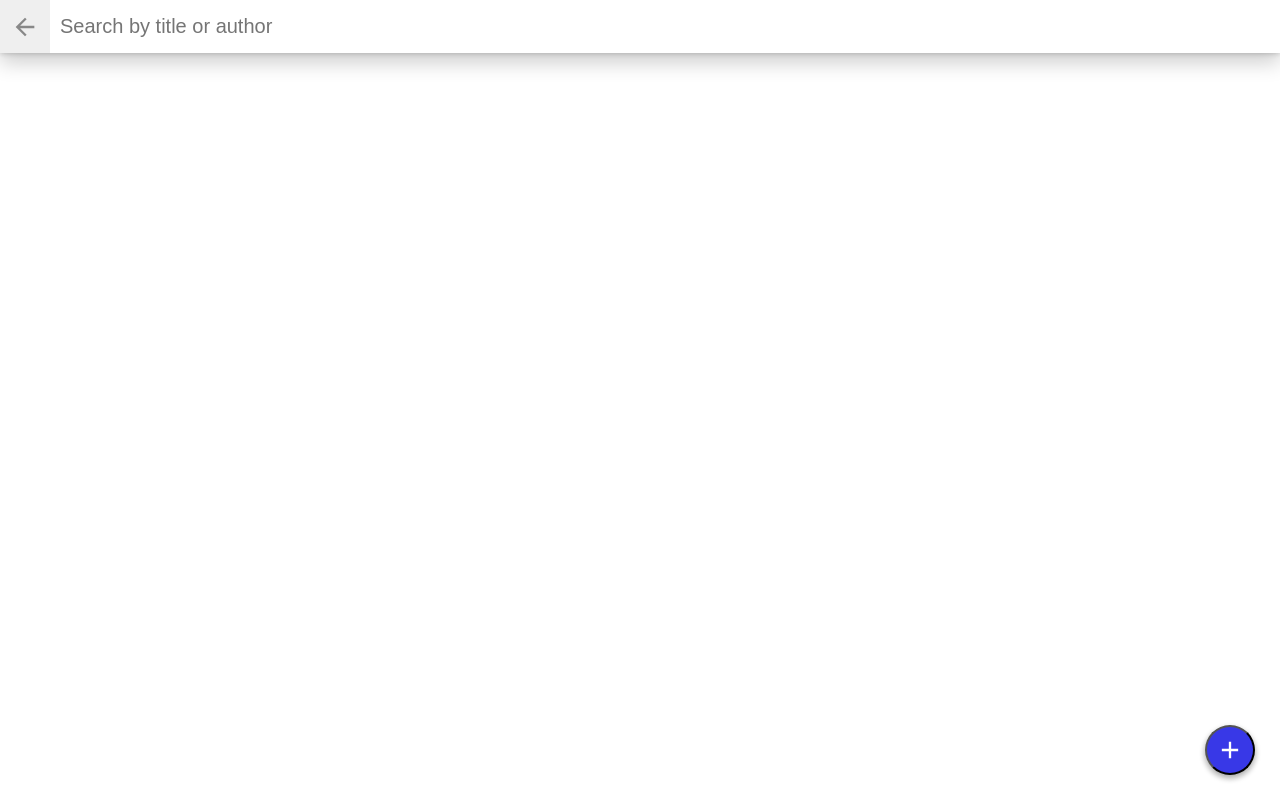
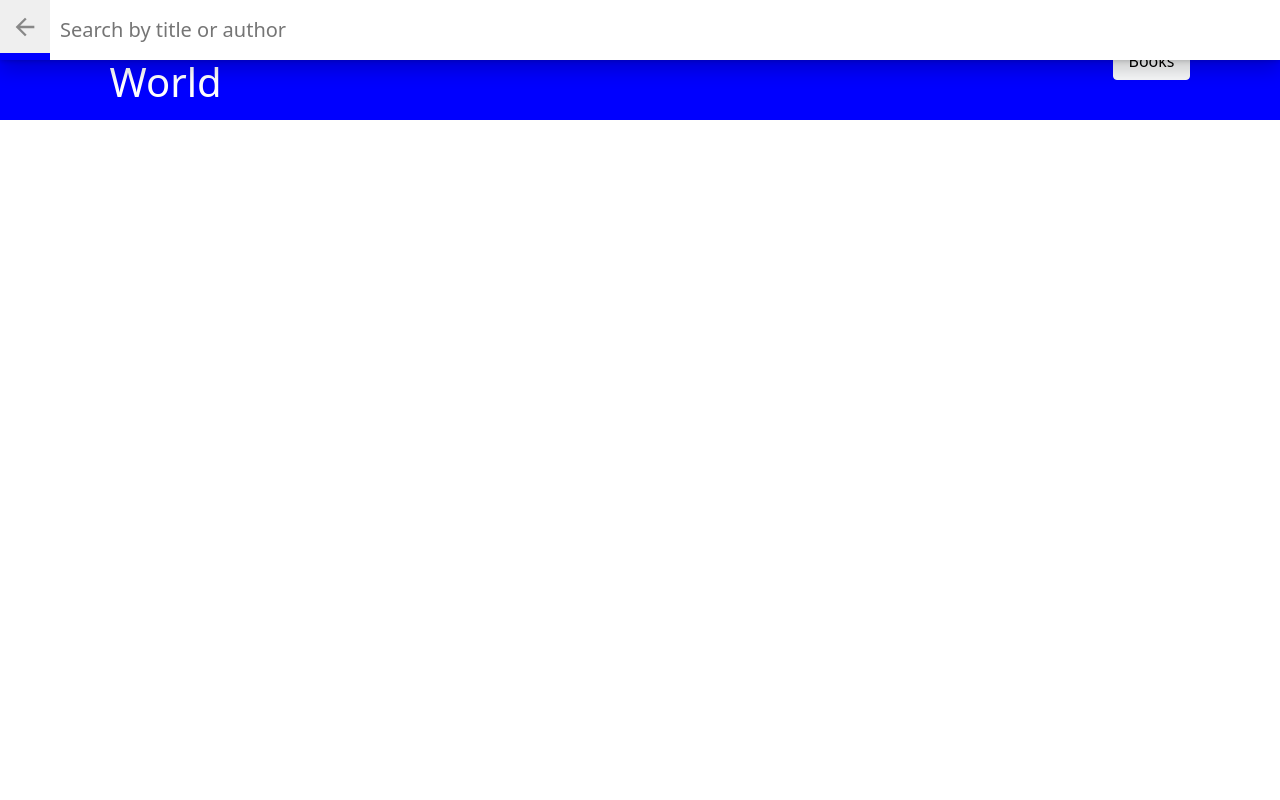
Before and after one commit to KareemAbbas1/myreads-udacity, a React (Create React App) app: page /searchpage in a window 1280 px wide. Built offline with nearby package versions, Linux system fonts and the light colour scheme.

Commit message:
Header & Routing

```diff
--- a/package.json
+++ b/package.json
@@ -6,7 +6,9 @@
     "@testing-library/jest-dom": "^5.11.4",
     "@testing-library/react": "^11.1.0",
     "@testing-library/user-event": "^12.1.10",
+    "bootstrap": "^5.1.1",
     "react": "^17.0.2",
+    "react-bootstrap": "^1.6.3",
     "react-dom": "^17.0.2",
     "react-router-dom": "^5.3.0",
     "react-scripts": "4.0.3",
--- a/src/App.css
+++ b/src/App.css
@@ -48,6 +48,7 @@ html, body, .root {
     font-size: 0;
     border: none;
     outline: none;
+    cursor: pointer;
   }
 
   button:active {
@@ -136,13 +137,25 @@ html, body, .root {
 
   /* Main page */
 
-  .open-search {
+  .list-books-title {
+    padding: 10px 0;
+    background: blue;
+    text-align: center;
+  }
+
+  .list-books-title h1 {
+    font-weight: 400;
+    margin: 0;
+    color: white;
+  }
+
+  /* .open-search {
     position: fixed;
     right: 25px;
     bottom: 25px;
   }
 
-  .open-search button {
+   .open-search button {
     display: block;
     width: 50px;
     height: 50px;
@@ -159,4 +172,4 @@ html, body, .root {
 
   .open-search button:hover {
     background-color: rgb(22, 0, 102);
-  }
+  } */
--- a/src/App.js
+++ b/src/App.js
@@ -1,26 +1,62 @@
 
-import { BrowserRouter as Router, Route } from 'react-router-dom'
+// import { BrowserRouter as Router, Link, Route } from 'react-router-dom'
 import './App.css'
-import SearchPage from './Components/SearchPage'
+// import Home from './Components/Home'
+// import SearchPage from './Components/SearchPage'
+// import { Button } from 'react-bootstrap'
+// import Layout from './Components/Layout'
+// import { useLocation } from 'react-router'
+import Header from './Components/Header'
 
 const App = () => {
   return (
-    <div>
-      <Router>
-        <Route path='/' exact render={(props) => (
-          <>
-            <h1>Hello World!</h1>
-          </>
-        )} />
-
-        <Route path='/searchpage' component={SearchPage} />
-
-        <div className="open-search">
-          <button>Add a book</button>
-        </div>
-      </Router>
-    </div>
+    <>
+     <Header />
+    </>
   )
 }
 
 export default App
+
+
+  // <Layout>
+  //   <Router>
+  //     <div className='d-flex justify-content-between'>
+
+  //     <Route path='/' exact component={Home} />
+
+  //     <Route path='/searchpage' component={SearchPage} />
+  //     <Link to='/searchpage'><Button className='m-2' variant='light'>Add Books</Button></Link>
+
+  //     </div>
+  //   </Router>
+  // </Layout>
+
+
+
+
+
+
+
+
+
+
+
+
+
+  // render={(props) => (<Home />)
+
+  // <Button variant = 'primary' >
+  //       <div className="open-search">
+  //          <Link to='/searchpage'><Button variant='primary'>Add Books</Button></Link>
+  //       </div>
+  // </Button >
+
+  // < Button variant = 'primary' >
+  //   <Router>
+  //    <Route path='/searchpage' component={SearchPage} />
+  //       <div className="open-search">
+  //          <Link to='/searchpage'><Button variant='primary'>Add Books</Button></Link>
+  //       </div>
+  //   </Router>
+  // </Button >
--- /dev/null
+++ b/src/Components/Header.js
@@ -0,0 +1,29 @@
+import { BrowserRouter as Router, Link, Route } from 'react-router-dom'
+import { Button } from 'react-bootstrap'
+import Layout from './Layout'
+import SearchPage from './SearchPage'
+
+
+
+
+const Header = () => {
+    return (
+        <div>
+            <Router>
+
+                <header className='list-books-title'>
+                    <Layout>
+                        <div className='d-flex justify-content-between'>
+                            <h1>Hello World</h1>
+                            <Route path='/searchpage' component={SearchPage} />
+                            <Link to='/searchpage'><Button className='m-2' variant='light'>Add Books</Button></Link>
+                        </div>
+                    </Layout>
+                </header>
+
+            </Router>
+        </div>
+    )
+}
+
+export default Header
--- /dev/null
+++ b/src/Components/Home.js
@@ -0,0 +1,15 @@
+
+import { BrowserRouter as Router } from 'react-router-dom'
+
+
+const Home = () => {
+    return (
+        <Router>
+            <div>
+                <h1>Hello World!</h1>
+            </div>
+        </Router>
+    )
+}
+
+export default Home
--- /dev/null
+++ b/src/Components/Layout.js
@@ -0,0 +1,13 @@
+import { Container} from "react-bootstrap";
+import 'bootstrap/dist/css/bootstrap.min.css'
+
+
+const Layout = (props) => {
+    return (
+        <Container>
+            {props.children}
+        </Container>
+    )
+}
+
+export default Layout
--- a/src/Components/SearchPage.js
+++ b/src/Components/SearchPage.js
@@ -1,21 +1,18 @@
+import { Link } from 'react-router-dom'
 import '../App.css'
+import Layout from './Layout'
+
 
 const SearchPage = () => {
   return (
+    <Layout>
       <div>
         <div className="search-books">
           <div className="search-books-bar">
-              <button className="close-search" >Close</button>
+            <Link to='/'><button className="close-search"></button></Link>
             <div className="search-books-input-wrapper">
-                {/*
-                  NOTES: The search from BooksAPI is limited to a particular set of search terms.
-                  You can find these search terms here:
-                  https://github.com/udacity/reactnd-project-myreads-starter/blob/master/SEARCH_TERMS.md
 
-                  However, remember that the BooksAPI.search method DOES search by title or author. So, don't worry if
-                  you don't find a specific author or title. Every search is limited by search terms.
-                */}
-                <input type="text" placeholder="Search by title or author"/>
+              <input type="text" placeholder="Search by title or author" />
 
             </div>
           </div>
@@ -24,6 +21,7 @@ const SearchPage = () => {
           </div>
         </div>
       </div>
+    </Layout>
   )
 }
 
```
Also changed, not shown: 1 other file (tests, documents, lock files or other folders). Lines whose indentation alone changed are shown as unchanged.
